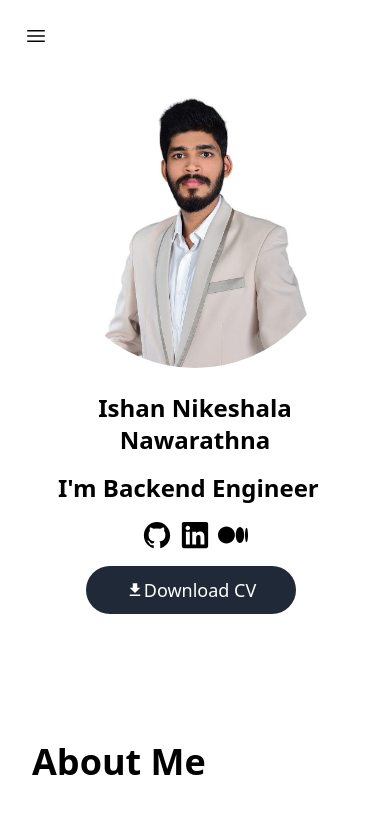
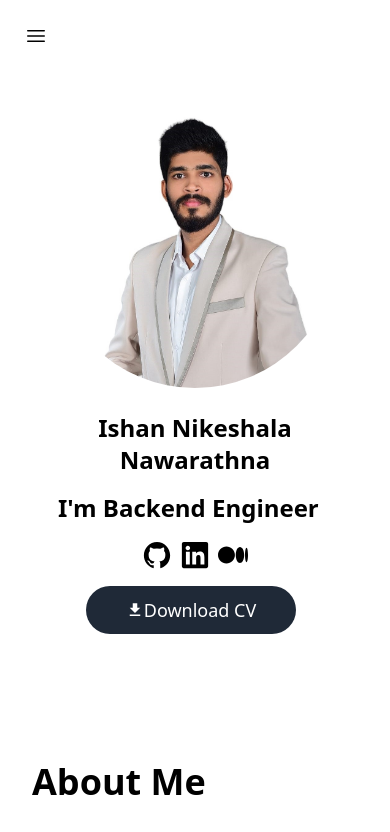
Before and after one commit to IshanNikeshalaNawarathna/ishannikeshala, a React (Create React App) app: page / in a window 390 px wide. Shown: the top 832 px of the page. Built offline with nearby package versions, Linux system fonts and the light colour scheme.

Commit message:
design update

```diff
--- a/src/page/Hero.js
+++ b/src/page/Hero.js
@@ -9,7 +9,7 @@ import { FaMedium } from "react-icons/fa6";
 export const Hero = () => {
   return (
     <>
-      <div className='relative isolate px-8 flex justify-center justify-items-center'>
+      <div className='relative isolate px-8  lg:mt-0 mt-5'>
 
         <div className='mx-auto max-w-5xl py-20 sm:py-40 lg:pt-32 '>
           <div className='text-center'>
```
